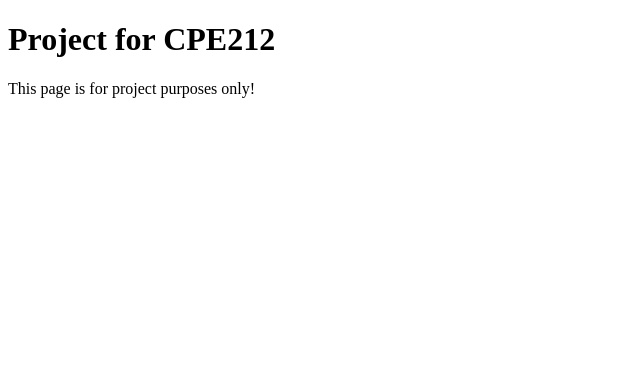
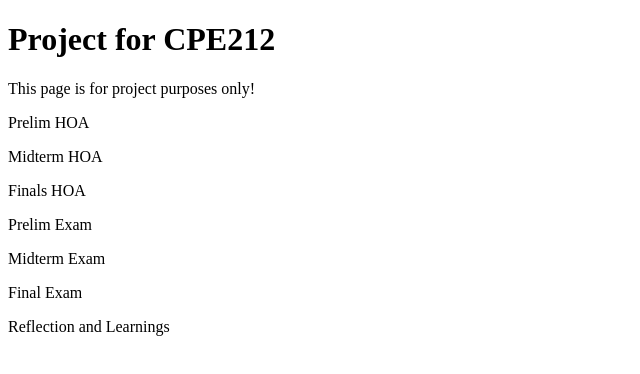
Before and after one commit to Clirmooo/Finals_CPE212_LIM, a plain HTML site: page index.html in a window 1280 px wide. Shown: the whole page, without its empty margins (0-640 px from the left). Drawn offline with Linux system fonts and the light colour scheme.

Commit message:
Latest_10262025

```diff
--- a/index.html
+++ b/index.html
@@ -5,5 +5,12 @@
     <p>This page is for project purposes only!</p>
 </head>
 <body>
+    <p>Prelim HOA</p>
+    <p>Midterm HOA</p>
+    <p>Finals HOA</p>
+    <p>Prelim Exam</p>
+    <p>Midterm Exam</p>
+    <p>Final Exam</p>
+    <p>Reflection and Learnings</p>
 </body>
 </html>
```
Also changed, not shown: 3 other files.
